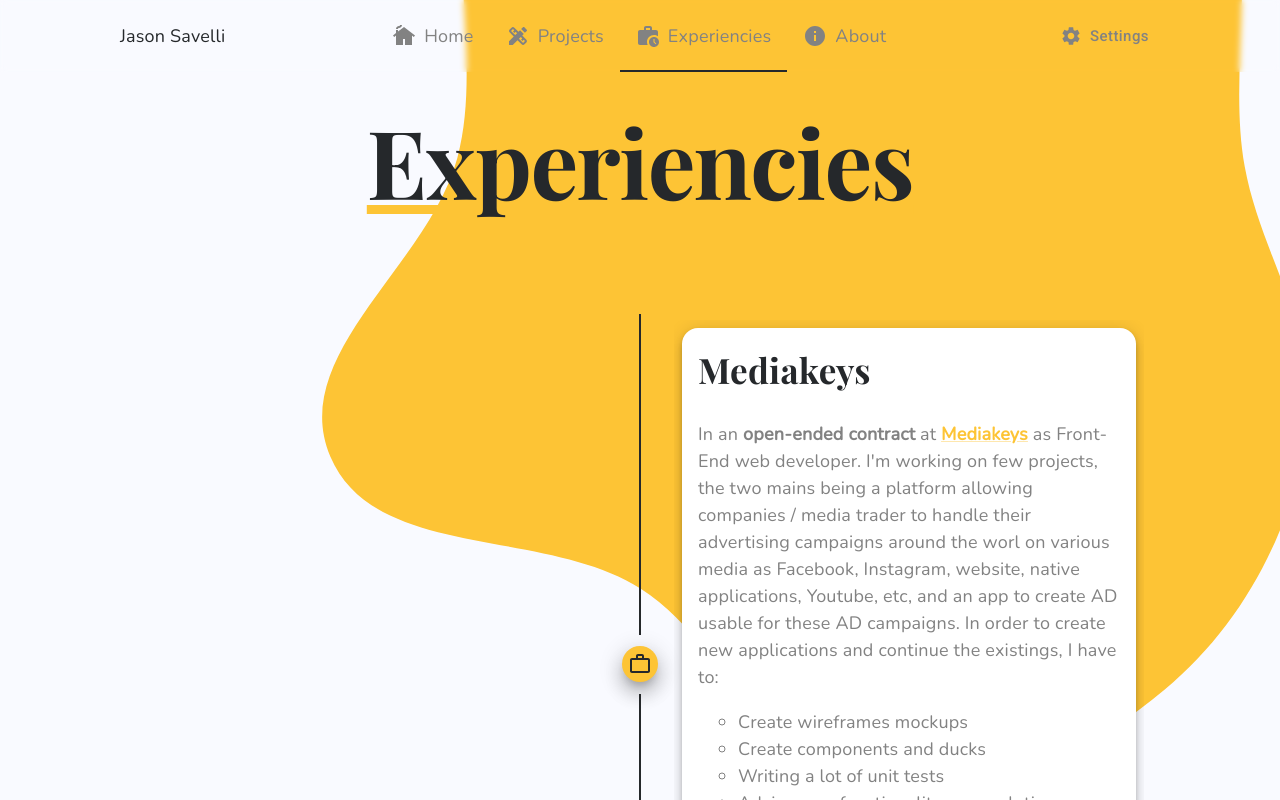
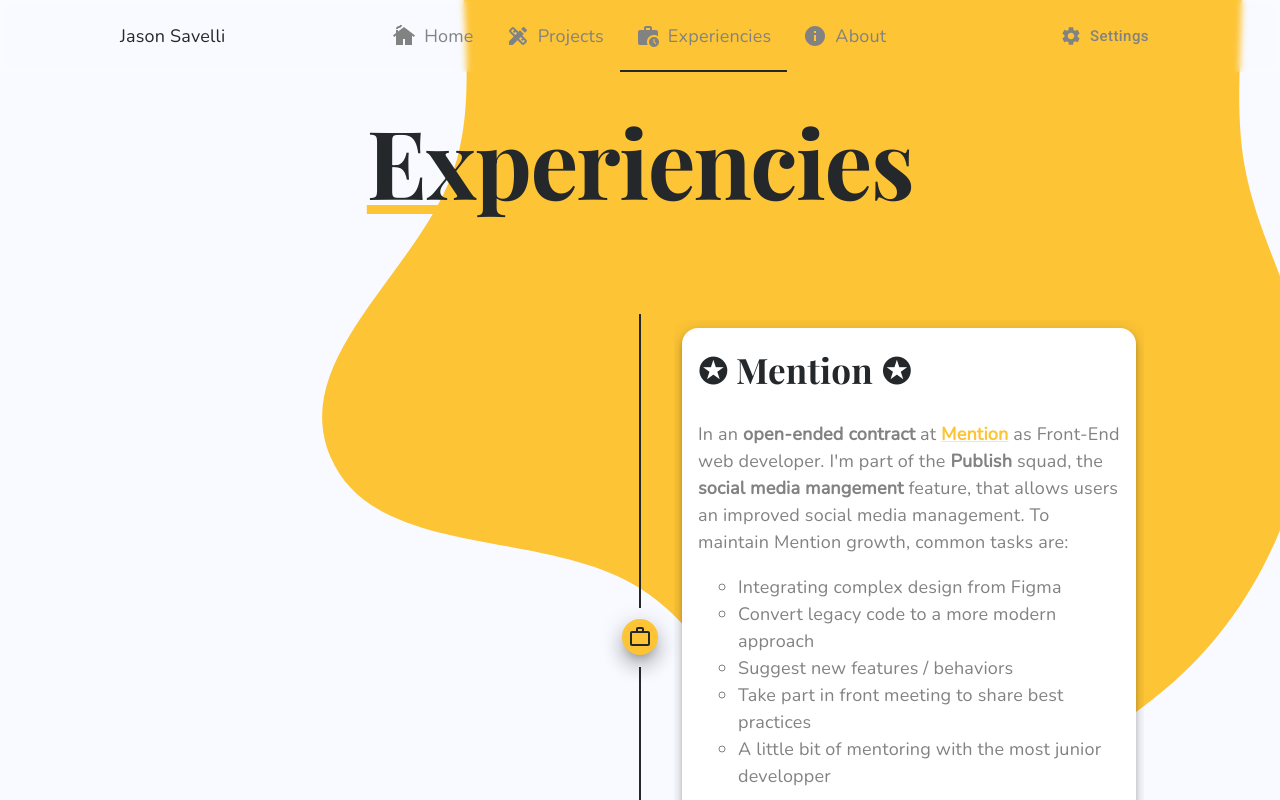
Before and after one commit to Newpoki/old-portfolio, a React (Vite) app: page /experiencies in a window 1280 px wide. Shown: the top 800 px of the page. Built offline with nearby package versions, Linux system fonts and the light colour scheme.

Commit message:
task: add missing mention experiences

```diff
--- a/src/experiencies/experiences-constants.ts
+++ b/src/experiencies/experiences-constants.ts
@@ -1,6 +1,16 @@
 import { Experience } from "./experiences-types";
 
 export const EXPERIENCES: Array<Experience> = [
+  {
+    type: "work",
+    place: {
+      city: "Paris",
+      country: "FR",
+    },
+    startedAt: "2022-02-21",
+    content: "experiencies:mention",
+    title: "✪ Mention ✪",
+  },
   {
     type: "work",
     place: {
@@ -8,6 +18,7 @@
       country: "FR",
     },
     startedAt: "2020-10-15",
+    endedAt: "2022-02-12",
     content: "experiencies:mediakeys",
     title: "Mediakeys",
   },
--- a/src/i18n/en/experiencies.ts
+++ b/src/i18n/en/experiencies.ts
@@ -1,6 +1,8 @@
 export const ENGLISH_EXPERIENCIES = {
   experiencies: {
     title: "Experiencies",
+    mention:
+      "In an **open-ended contract** at [Mention](https://mention.com/en/) as Front-End web developer.\nI'm part of the **Publish** squad, the **social media mangement** feature, that allows users an improved social media management. To maintain Mention growth, common tasks are:\n\n- Integrating complex design from Figma\n- Convert legacy code to a more modern approach\n- Suggest new features / behaviors\n- Take part in front meeting to share best practices\n- A little bit of mentoring with the most junior developper\n\n\n**Used libraries :** React, Redux, Relay, Moment, Jest, Material ui, Styled-components, Flow, Typescript, etc...",
     mediakeys:
       "In an **open-ended contract** at [Mediakeys](https://www.mediakeys.com/) as Front-End web developer.\nI'm working on few projects, the two mains being a platform allowing companies / media trader to handle their advertising campaigns around the worl on various media as Facebook, Instagram, website, native applications, Youtube, etc, and an app to create AD usable for these AD campaigns.\nIn order to create new applications and continue the existings, I have to:\n\n- Create wireframes mockups\n- Create components and ducks\n- Writing a lot of unit tests\n- Advise new functionality nor evolution\n- Write documentation\n- Take part to SCRUM ceremonies\n\n**Used libraries :** React, Redux, Redux Sagas, Moment, Moment JS, Material-UI, Jest, etc ...\n",
     hcube:
--- a/src/i18n/fr/experiencies.ts
+++ b/src/i18n/fr/experiencies.ts
@@ -1,6 +1,8 @@
 export const FRENCH_EXPERIENCIES = {
   experiencies: {
     title: "Expériences",
+    mention:
+      "En **CDI** chez [Mention](https://mention.com/en/) en tant que Développeur Front End.\n\nJe fais parti de la squad **Publish**, la feature de **social media management**, qui permet aux utilisateurs une gestion amélioré de leur réseau sociaux. Pour continuer de faire grandir Mention, j'ai pour tache de:\n\n- Intégration de vue complexe à partir de design Figma\n- Conversion de code legacy vers du code plus actuel\n- Proposition de nouvelles fonctionalités / comportements\n- Rédaction de documentation\n- Meeting front où on partage nos meilleurs pratiques\n- Un peu de mentoring avec les plus juniors\n\n\n**Librairies utilisées :** React, Redux, Relay, Moment, Jest, Material ui, Styled-components, Flow, Typescript, etc...",
     mediakeys:
       'En **CDI** chez [Mediakeys](https://www.mediakeys.com/) en tant que développeur web Front-End.\n\nJe travaille sur divers projets, les deux principaux étant une plateforme permettant aux entreprises / media trader de gérer leurs campagnes publicitaires, de partout dans le monde, sur divers media tel que Facebook, Instagram, divers sites internets, etc, et une application permettant de créer des banières publicitaires pour ces mêmes media.\nPour mener à bien la création de nouvelles applis et l\'évolution de ceux déjà existant, je fais:\n\n- Création de maquette dites "wire-frame"\n- Création de nouveaux composants et container\n- Rédaction de tests unitaires\n- Proposition de nouvelles fonctionalités\n- Rédaction de documentation\n- Cérémonies Agile\n\n**Librairies utilisées:** React, Redux, Redux Sagas, Moment, Moment JS, Material-UI, Jest, etc ...',
     hcube:
```
